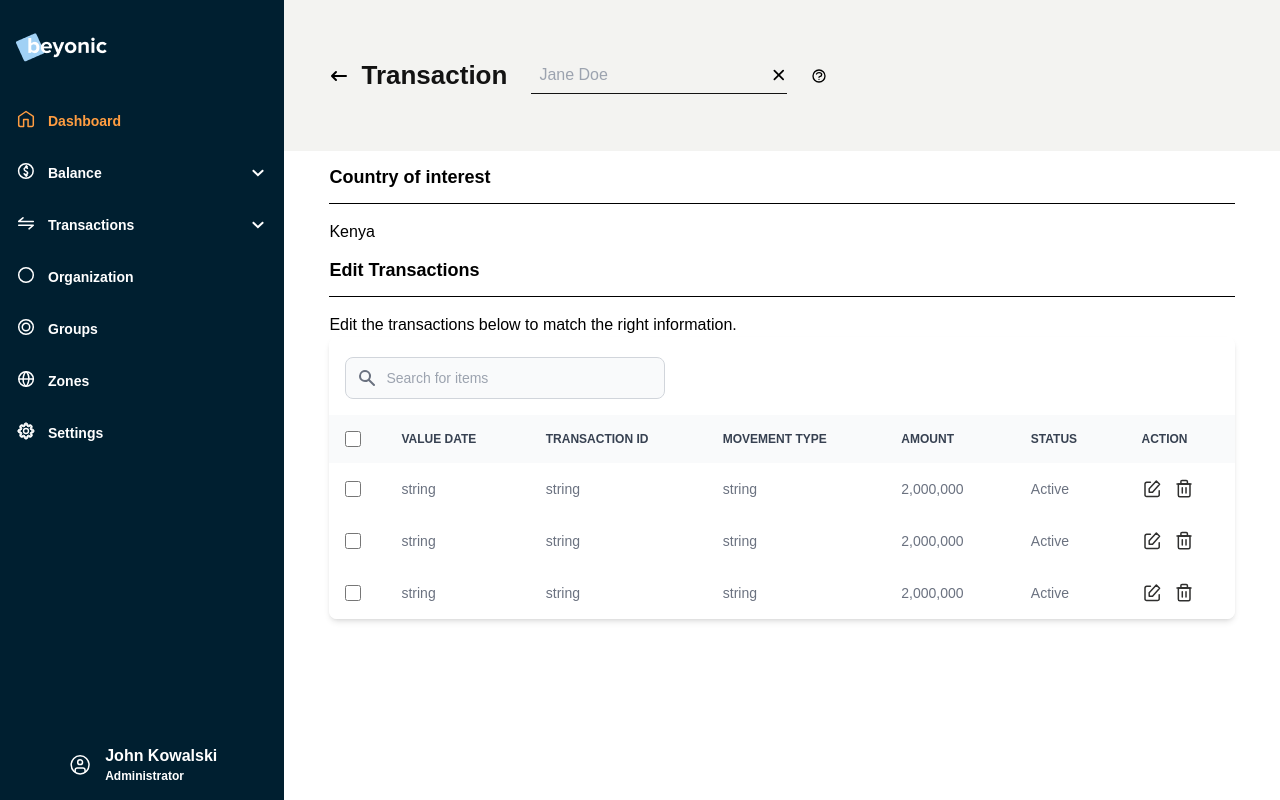
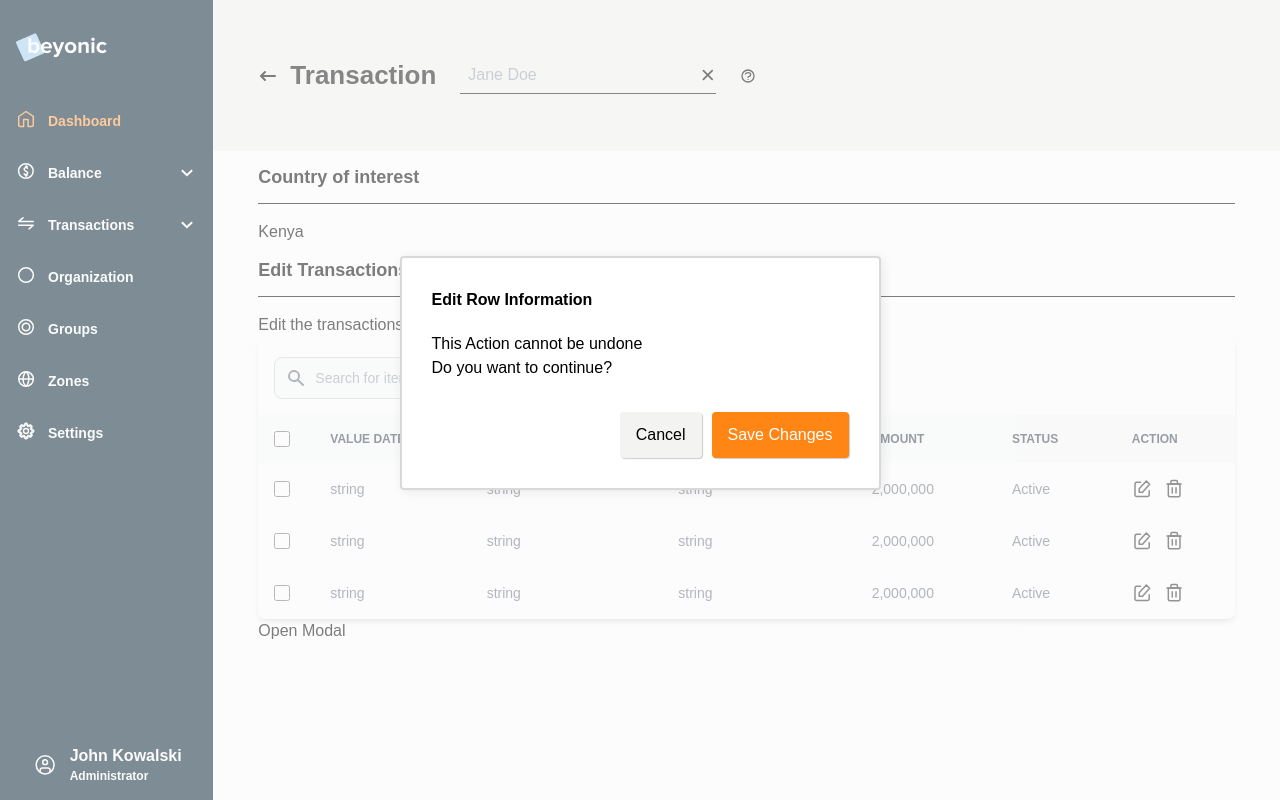
Before and after one commit to samuelkurdz/beyonic, an Angular app: page / in a window 1280 px wide. Both pictures are taken after a click on the icon 1151 px from the left and 489 px from the top of the page. Built offline with nearby package versions, Linux system fonts and the light colour scheme; a web font is replaced by a local one.

Commit message:
edie modal

```diff
--- a/src/app/dashboard/components/dashboard/dashboard.component.html
+++ b/src/app/dashboard/components/dashboard/dashboard.component.html
@@ -1,8 +1,8 @@
-<div class="grid grid-cols-9 h-screen overflow-hidden">
+<div class="grid grid-cols-12 h-screen overflow-hidden">
   <div class="col-span-2">
     <beyonic-sidebar></beyonic-sidebar>
   </div>
-  <div class="col-span-7 h-screen overflow-y-scroll">
+  <div class="col-span-10 h-screen overflow-y-scroll">
 
     <div class="bg-[#F3F3F1] py-14 px-[45px] flex gap-6 items-center">
       <header class="flex gap-3 items-center">
@@ -37,13 +37,20 @@
     </div>
 
 
-      <beyonic-table (triggerDeleteRow)="handleDeleteRow($event)"></beyonic-table>
+      <beyonic-table
+        (triggerDeleteRow)="handleDeleteRow($event)"
+        (triggerEditRow)="handleEditRow($event)">
+      </beyonic-table>
+
       <beyonic-delete-modal
         *ngIf="showDeleteModal"
         (deleteConfirmation)="handleRowDeletion()"
         (closeModal)="showDeleteModal =!showDeleteModal">
       </beyonic-delete-modal>
-      <!-- <beyonic-edit-modal></beyonic-edit-modal> -->
+
+      <beyonic-edit-modal *ngIf="showEditModal"
+      (deleteConfirmation)="handleEditDeletion()"
+      (closeModal)="showEditModal =!showEditModal"></beyonic-edit-modal>
     </div>
   </div>
 </div>
--- a/src/app/dashboard/components/dashboard/dashboard.component.ts
+++ b/src/app/dashboard/components/dashboard/dashboard.component.ts
@@ -11,6 +11,7 @@ export class DashboardComponent implements OnInit {
   showDeleteModal = false;
 
   rowToDelete!: string;
+  rowToEdit!: string;
 
   constructor() { }
 
@@ -22,9 +23,19 @@ export class DashboardComponent implements OnInit {
     this.showDeleteModal = true;
   }
 
+  handleEditRow(rowId: string) {
+    this.rowToEdit = rowId;
+    this.showEditModal = true;
+  }
+
   handleRowDeletion() {
     console.log(this.rowToDelete);
     this.showDeleteModal = false;
   }
 
+  handleEditDeletion() {
+    console.log(this.rowToEdit);
+    this.showEditModal = false;
+  }
+
 }
--- a/src/app/dashboard/components/edit-modal/edit-modal.component.html
+++ b/src/app/dashboard/components/edit-modal/edit-modal.component.html
@@ -5,7 +5,7 @@
   <div class="modal-content flex flex-col justify-between">
 
     <div>
-      <h3 class="text-base font-bold mb-5">Delete Row?</h3>
+      <h3 class="text-base font-bold mb-5">Edit Row Information</h3>
 
       <p>This Action cannot be undone</p>
       <p>Do you want to continue?</p>
@@ -16,15 +16,17 @@
         data-modal-toggle="popup-modal"
         type="button"
         class="cancel-button"
+        (click)="closeModal.emit()"
       >
-        Yes, I'm sure
+        Cancel
       </button>
       <button
         data-modal-toggle="popup-modal"
         type="button"
         class="delete-button"
+        (click)="editConfirmation.emit()"
       >
-        Yes, I'm sure
+        Save Changes
       </button>
     </div>
   </div>
--- a/src/app/dashboard/components/edit-modal/edit-modal.component.scss
+++ b/src/app/dashboard/components/edit-modal/edit-modal.component.scss
@@ -34,7 +34,7 @@
 .delete-button {
   color: white;
   padding: 11px 16px;
-  background: #d90c34;
+  background: #FF8514;
   box-shadow: 1px 1px 1px rgba(0, 0, 0, 0.2);
   border-radius: 4px;
 }
--- a/src/app/dashboard/components/edit-modal/edit-modal.component.ts
+++ b/src/app/dashboard/components/edit-modal/edit-modal.component.ts
@@ -1,4 +1,4 @@
-import { Component, OnInit } from '@angular/core';
+import { Component, EventEmitter, OnInit, Output } from '@angular/core';
 
 @Component({
   selector: 'beyonic-edit-modal',
@@ -6,7 +6,8 @@ import { Component, OnInit } from '@angular/core';
   styleUrls: ['./edit-modal.component.scss']
 })
 export class EditModalComponent implements OnInit {
-
+  @Output() closeModal = new EventEmitter<string>();
+  @Output() editConfirmation = new EventEmitter<boolean>();
   constructor() { }
 
   ngOnInit(): void {
--- a/src/app/dashboard/components/table/table.component.html
+++ b/src/app/dashboard/components/table/table.component.html
@@ -39,7 +39,7 @@
         <td class="px-6 py-4">{{item.status}}</td>
         <td class="px-6 py-4 text-right flex gap-3">
 
-          <svg class="cursor-pointer" width="20" height="20" viewBox="0 0 20 20" fill="none" xmlns="http://www.w3.org/2000/svg">
+          <svg (click)="triggerEditRow.emit(item.id)" class="cursor-pointer" width="20" height="20" viewBox="0 0 20 20" fill="none" xmlns="http://www.w3.org/2000/svg">
             <path d="M8.44 3.35986H4.67C3.74768 3.35986 3 4.10755 3 5.02986V15.8999C3 16.3419 3.17626 16.7656 3.48973 17.0772C3.80321 17.3888 4.22801 17.5625 4.67 17.5599H15.53C15.972 17.5625 16.3968 17.3888 16.7103 17.0772C17.0237 16.7656 17.2 16.3419 17.2 15.8999V11.6999" stroke="#2F2F2E" stroke-width="1.5" stroke-linecap="round" stroke-linejoin="round"/>
             <path fill-rule="evenodd" clip-rule="evenodd" d="M7.24018 13.27L7.18018 9.82L14.3402 2L17.5802 5.18L10.5202 13.27H7.24018Z" stroke="#2F2F2E" stroke-width="1.5" stroke-linecap="round" stroke-linejoin="round"/>
           </svg>
--- a/src/app/dashboard/components/table/table.component.ts
+++ b/src/app/dashboard/components/table/table.component.ts
@@ -38,6 +38,7 @@ export class TableComponent implements OnInit {
   ];
 
   @Output() triggerDeleteRow = new EventEmitter<string>();
+  @Output() triggerEditRow = new EventEmitter<string>();
 
   constructor() { }
 
```
